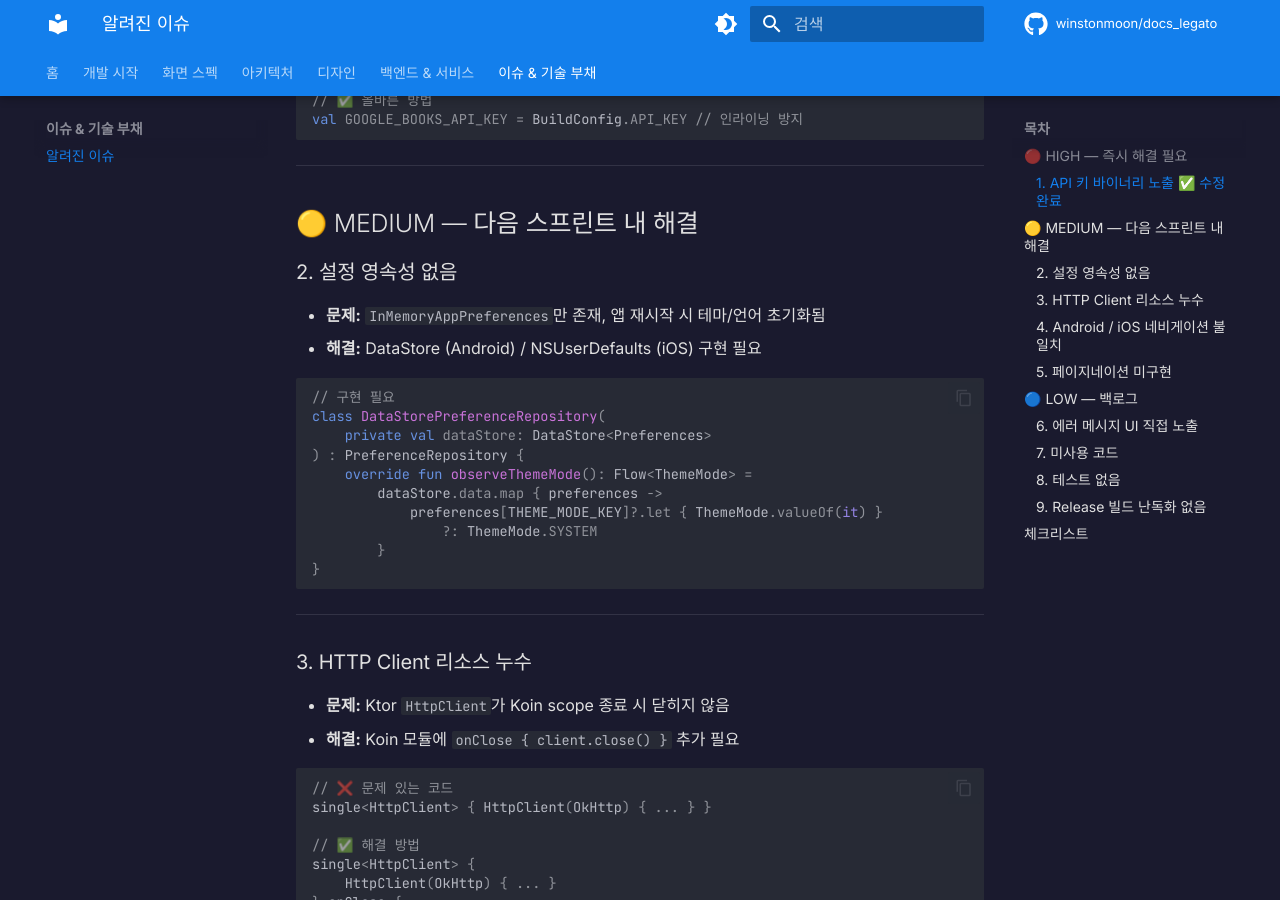
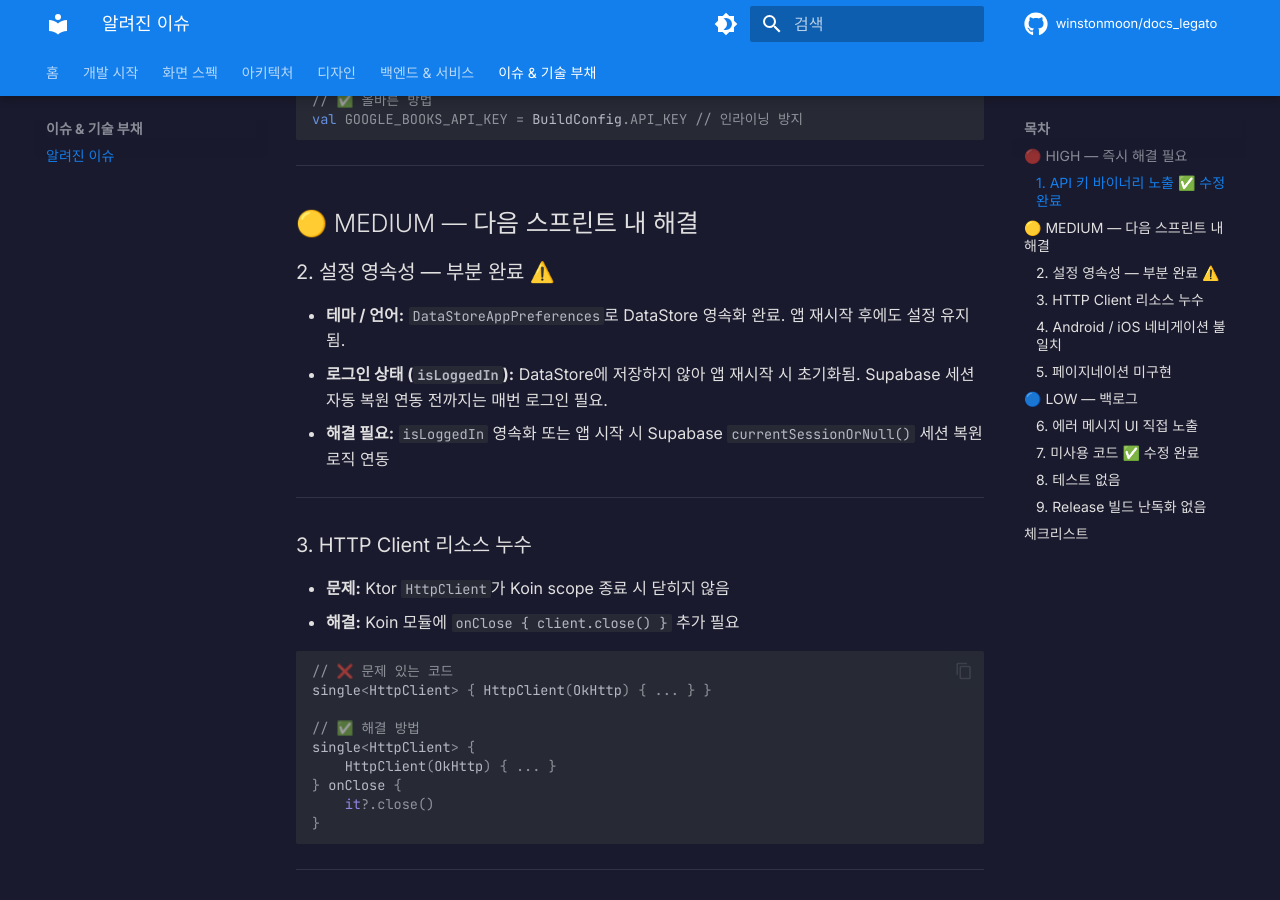
Before and after one commit to winstonmoon/docs_legato, an MkDocs documentation site: the page built from docs/issues/known-issues.md, in a window 1280 px wide and 900 px high, scrolled down 527 px. Built offline with MkDocs 1.6.1 and Material for MkDocs 9.7.7, drawn with Linux system fonts in a browser that asks for light colours; comment, search, counter and statistics services are not loaded; some of the changed text lies outside the part shown.

Commit message:
docs: login 다이얼로그 TODO 완료 처리 및 known-issues 갱신 (2026-04-05)
- login.md: 데이터 보호 안내 AlertDialog TODO 2건 완료 처리
- known-issues.md: 미사용 코드 이슈 완료 처리 (Greeting.kt, Platform.kt 삭제 완료)
- known-issues.md: 설정 영속성 이슈 → 테마/언어 완료, isLoggedIn 미완으로 세분화

Co-Authored-By: Claude Sonnet 4.6 <noreply@anthropic.com>

````diff
--- a/docs/issues/known-issues.md
+++ b/docs/issues/known-issues.md
@@ -24,23 +24,11 @@ val GOOGLE_BOOKS_API_KEY = BuildConfig.API_KEY // 인라이닝 방지
 
 ## 🟡 MEDIUM — 다음 스프린트 내 해결
 
-### 2. 설정 영속성 없음
+### 2. 설정 영속성 — 부분 완료 ⚠️
 
-- **문제:** `InMemoryAppPreferences`만 존재, 앱 재시작 시 테마/언어 초기화됨
-- **해결:** DataStore (Android) / NSUserDefaults (iOS) 구현 필요
-
-```kotlin
-// 구현 필요
-class DataStorePreferenceRepository(
-    private val dataStore: DataStore<Preferences>
-) : PreferenceRepository {
-    override fun observeThemeMode(): Flow<ThemeMode> =
-        dataStore.data.map { preferences ->
-            preferences[THEME_MODE_KEY]?.let { ThemeMode.valueOf(it) }
-                ?: ThemeMode.SYSTEM
-        }
-}
-```
+- **테마 / 언어:** `DataStoreAppPreferences`로 DataStore 영속화 완료. 앱 재시작 후에도 설정 유지됨.
+- **로그인 상태 (`isLoggedIn`):** DataStore에 저장하지 않아 앱 재시작 시 초기화됨. Supabase 세션 자동 복원 연동 전까지는 매번 로그인 필요.
+- **해결 필요:** `isLoggedIn` 영속화 또는 앱 시작 시 Supabase `currentSessionOrNull()` 세션 복원 로직 연동
 
 ---
 
@@ -104,13 +92,10 @@ Text(error.toUserFriendlyMessage())
 
 ---
 
-### 7. 미사용 코드
+### 7. 미사용 코드 ✅ 수정 완료
 
-다음 파일들 제거 필요:
-
-- `Greeting.kt`
-- `Platform.kt`
-- 빈 PlatformModule 파일들
+- `Greeting.kt`, `Platform.kt` 파일 삭제 완료 (2026-04-05)
+- 빈 PlatformModule 파일들 정리 완료
 
 ---
 
@@ -154,10 +139,10 @@ class HomeViewModelTest {
 |---|---|---|
 | API 키 바이너리 노출 | 🔴 HIGH | ✅ 완료 |
 | Release 난독화 없음 | 🔴 HIGH | ✅ 완료 |
-| 설정 영속성 없음 | 🟡 MEDIUM | ⬜ 미완 |
+| 설정 영속성 (테마/언어 완료, isLoggedIn 미완) | 🟡 MEDIUM | ⚠️ 부분 완료 |
 | HTTP Client 리소스 누수 | 🟡 MEDIUM | ⬜ 미완 |
 | 네비게이션 불일치 | 🟡 MEDIUM | ⬜ 미완 |
 | 페이지네이션 미구현 | 🟡 MEDIUM | ⬜ 미완 |
 | 에러 메시지 직접 노출 | 🔵 LOW | ⬜ 미완 |
-| 미사용 코드 | 🔵 LOW | ⬜ 미완 |
+| 미사용 코드 | 🔵 LOW | ✅ 완료 |
 | 테스트 없음 | 🔵 LOW | ⬜ 미완 |
````
Also changed, not shown: docs/screens/login.md (+2 -2 lines).
